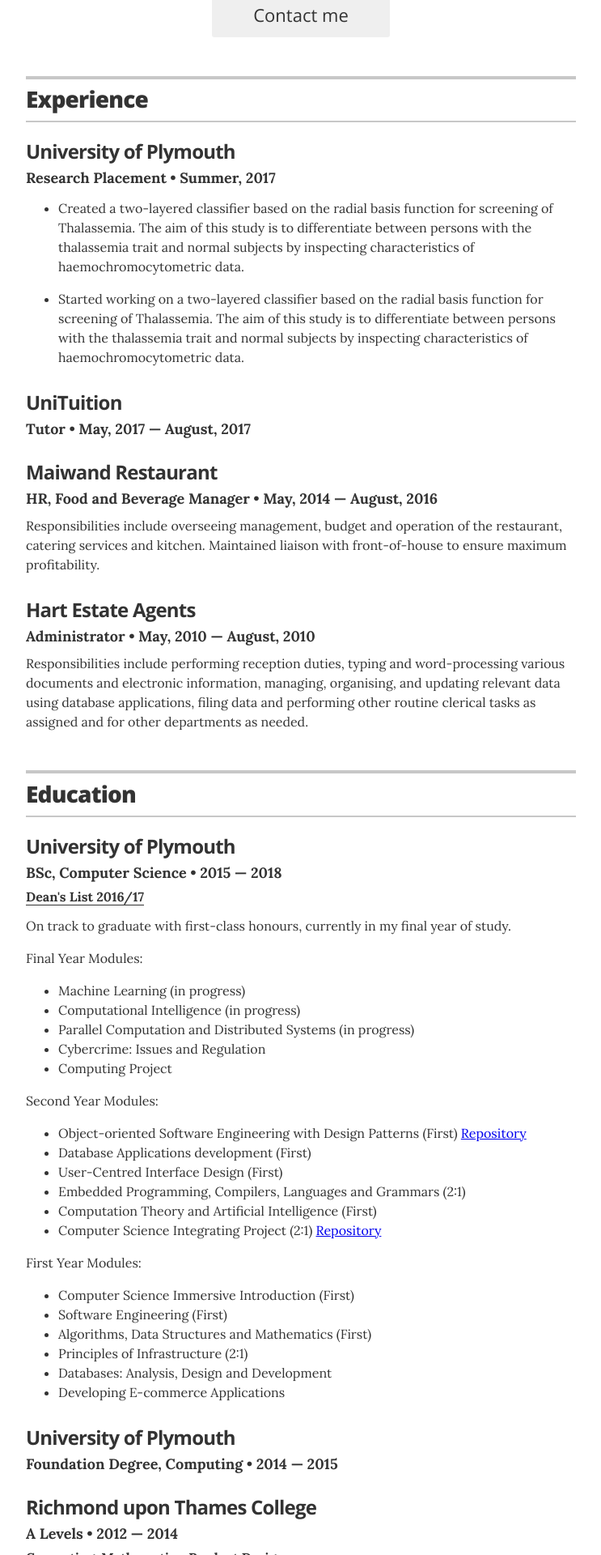
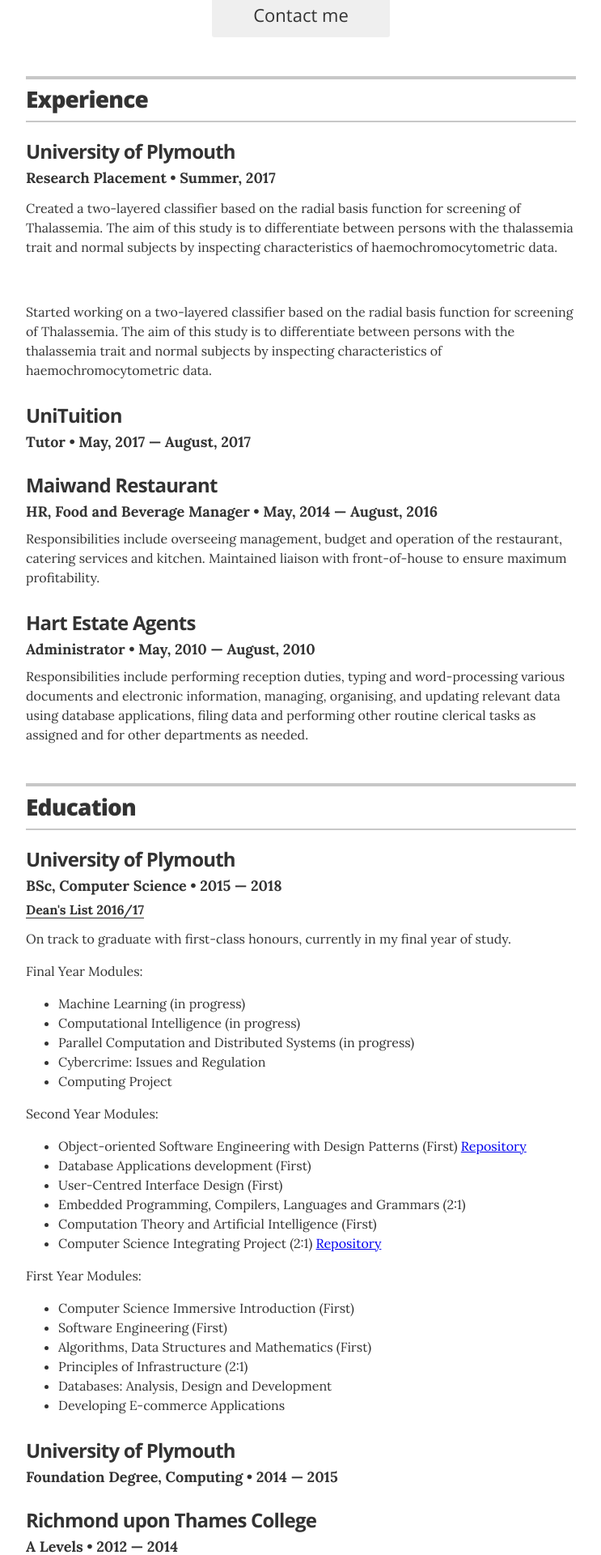
Before and after one commit to nmazidi/nmazidi.github.io, a Jekyll site: the page built from index.html, in a window 1280 px wide. Shown: the part 427-2347 px from the top of the page at 81% size, without its empty margins (268-1011 px from the left). Built offline with Jekyll 4.4.1, drawn with Linux system fonts in a browser that asks for light colours.

Commit message:
exp update

```diff
--- a/_data/experience.yml
+++ b/_data/experience.yml
@@ -2,7 +2,7 @@
 - company: University of Plymouth
   position: Research Placement
   duration:   Summer, 2017
-  summary: <ul><li>Created a two-layered classifier based on the radial basis function for screening of Thalassemia. The aim of this study is to differentiate between persons with the thalassemia trait and normal subjects by inspecting characteristics of haemochromocytometric data.</li></ul><ul><li>Started working on a two-layered classifier based on the radial basis function for screening of Thalassemia. The aim of this study is to differentiate between persons with the thalassemia trait and normal subjects by inspecting characteristics of haemochromocytometric data.</li></ul>
+  summary: <p>Created a two-layered classifier based on the radial basis function for screening of Thalassemia. The aim of this study is to differentiate between persons with the thalassemia trait and normal subjects by inspecting characteristics of haemochromocytometric data.</p><p>&nbsp;</p><p>Started working on a two-layered classifier based on the radial basis function for screening of Thalassemia. The aim of this study is to differentiate between persons with the thalassemia trait and normal subjects by inspecting characteristics of haemochromocytometric data.</p>
 
 - company: UniTuition
   position: Tutor
```
